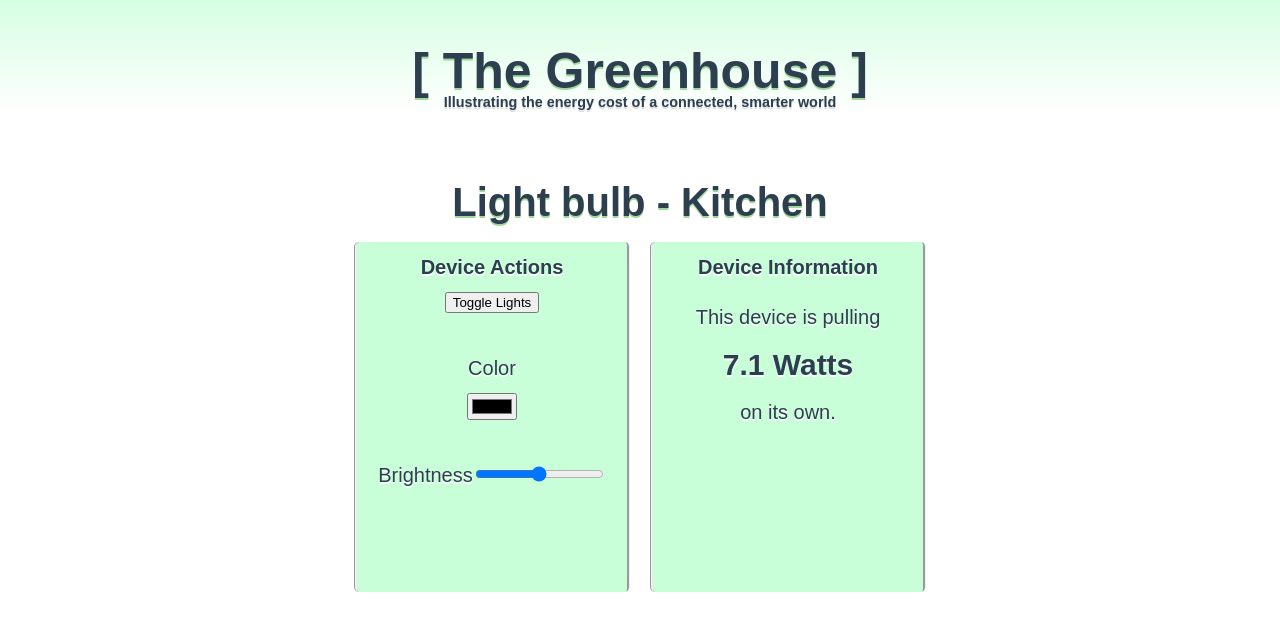
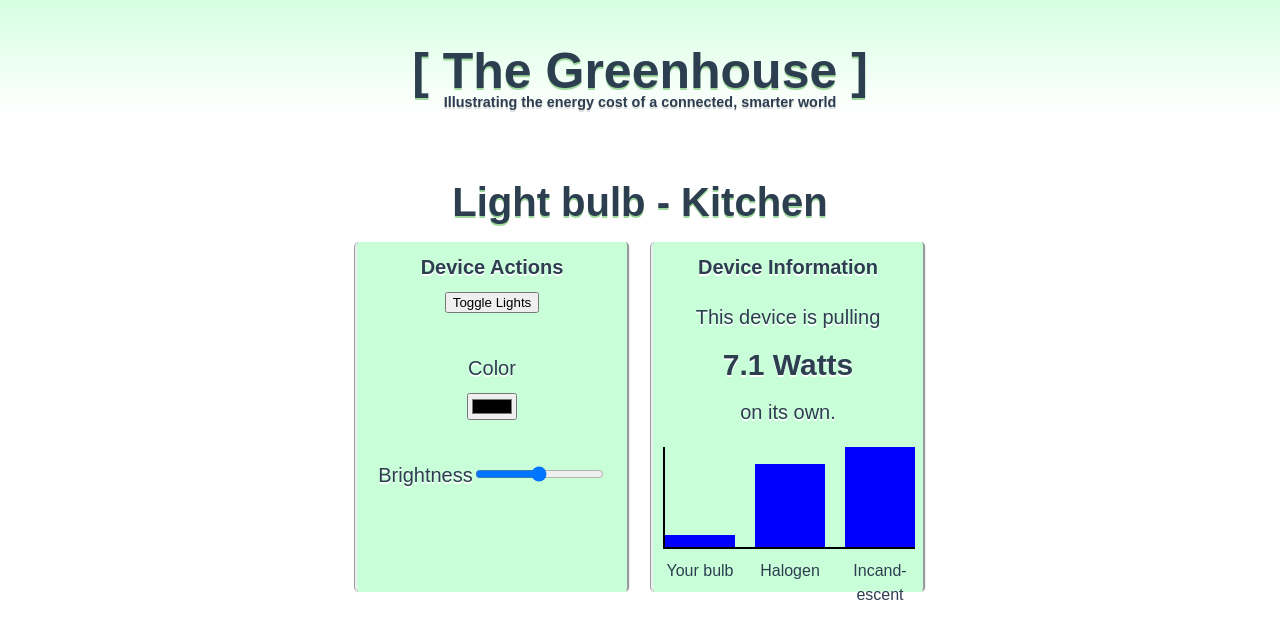
Before and after one commit to LukeZekes/assurant-hackathon, a Vue app: page /devices/1 in a window 1280 px wide. Shown: the top 638 px of the page. Built offline with nearby package versions, Linux system fonts and the light colour scheme.

Commit message:
create histogram

```diff
--- a/src/components/DeviceInformation.vue
+++ b/src/components/DeviceInformation.vue
@@ -26,6 +26,51 @@
         <p>This device is pulling</p>
         <div id="energy-info" style="margin: -10px">7.1 Watts</div>
         <p>on its own.</p>
+        <div id="graph" style="text-shadow: none">
+          <div
+            class="graph-flex"
+            style="
+              gap: 20px;
+              border-bottom: 2px solid black;
+              border-left: 2px solid black;
+            "
+          >
+            <div
+              class="graph-bar"
+              v-for="(data, index) in sortedComparisonData"
+              :key="index"
+              style="width: 100%"
+              :style="{ height: getBarHeight(data[1]) + 'px' }"
+            ></div>
+          </div>
+          <div
+            class="graph-flex"
+            style="gap: 20px; margin-top: 10px; margin-left: 2px"
+          >
+            <div
+              class="graph-label"
+              v-for="(data, index) in sortedComparisonData"
+              :key="index"
+            >
+              {{ data[0] }}
+            </div>
+          </div>
+        </div>
+        <!-- <div id="graph">
+          <div
+            class="graph-item"
+            v-for="(data, index) in sortedComparisonData"
+            :key="index"
+          >
+            <div
+              class="graph-bar"
+              :style="{ height: getBarHeight(data[1]) + 'px' }"
+            ></div>
+            <div class="graph-label">
+              {{ data[0] }}
+            </div>
+          </div>
+        </div> -->
       </div>
     </div>
   </div>
@@ -37,11 +82,56 @@ export default {
   data() {
     return {
       device: this.$store.getters.getDeviceById(this.id),
+      comparisonData: this.$store.state.comparisonData,
     };
+  },
+  mounted() {
+    // var container = document.getElementById("graph");
+    // var labels = document.getElementById("labels");
+    // var dnl = container.getElementsByTagName("li");
+  },
+  computed: {
+    sortedComparisonData() {
+      let vals = [["Your bulb", this.device.watts]];
+      Object.entries(this.comparisonData.lightbulbs).forEach((el) =>
+        vals.push(el)
+      );
+      vals.sort(function (a, b) {
+        return a[1] - b[1];
+      });
+      return vals;
+    },
+  },
+  methods: {
+    getBarHeight(height) {
+      return (
+        (height /
+          this.sortedComparisonData[this.sortedComparisonData.length - 1][1]) *
+        100
+      );
+    },
   },
 };
 </script>
 <style>
+.graph-flex {
+  display: flex;
+  justify-content: space-around;
+  align-items: flex-end;
+  width: 100%;
+  margin-left: auto;
+  margin-right: auto;
+  text-shadow: none;
+}
+div.graph-label {
+  display: inline-block;
+  width: 8ch;
+  height: 60px;
+  font-size: 16px;
+}
+div.graph-bar {
+  background-color: blue;
+}
 html,
 body {
   height: 100%;
--- a/src/store/index.js
+++ b/src/store/index.js
@@ -22,6 +22,12 @@ export default createStore({
         watts: 7.5,
       },
     ],
+    comparisonData: {
+      lightbulbs: {
+        Halogen: 50,
+        "Incand-escent": 60,
+      },
+    },
   },
   getters: {
     getAllDeviceIds(state) {
```
